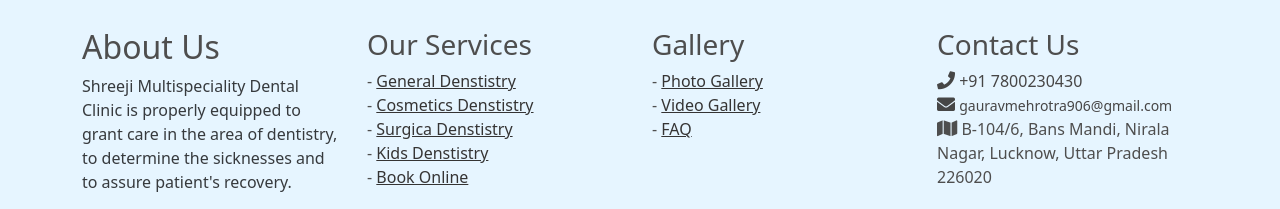
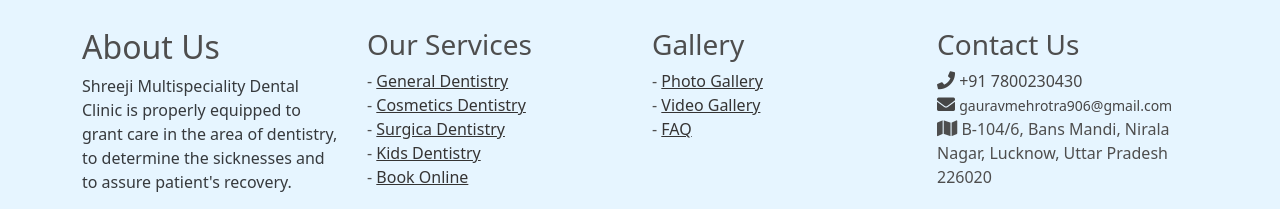
Before and after one commit to SoftGenics/Pms-shreeji-dental-clinic, a React (Create React App) app: page / in a window 1280 px wide. Shown: the part 8809-9018 px from the top of the page. Built offline with nearby package versions, Linux system fonts and the light colour scheme; a web font is replaced by a local one.

Commit message:
Update Footer.js

```diff
--- a/src/Components/Footer/Footer.js
+++ b/src/Components/Footer/Footer.js
@@ -15,10 +15,10 @@
     <div className="col-lg-3 col-xs-12 links">
       <h3 className="mt-lg-0 mt-sm-3">Our Services</h3>
         <ul className="m-0 p-0">
-          <li>- <Link to="/General-denstistry">General Denstistry</Link></li>
-          <li>- <Link to="/Cosmetics-dentistry">Cosmetics Denstistry</Link></li>
-          <li>- <Link to="/Surgical">Surgica Denstistry</Link></li>
-          <li>- <Link to="/Kids-dentistry">Kids Denstistry</Link></li>
+          <li>- <Link to="/General-denstistry">General Dentistry</Link></li>
+          <li>- <Link to="/Cosmetics-dentistry">Cosmetics Dentistry</Link></li>
+          <li>- <Link to="/Surgical">Surgica Dentistry</Link></li>
+          <li>- <Link to="/Kids-dentistry">Kids Dentistry</Link></li>
           <li>- <Link to="/Book-Online">Book Online</Link></li>
         </ul>
     </div>
```
